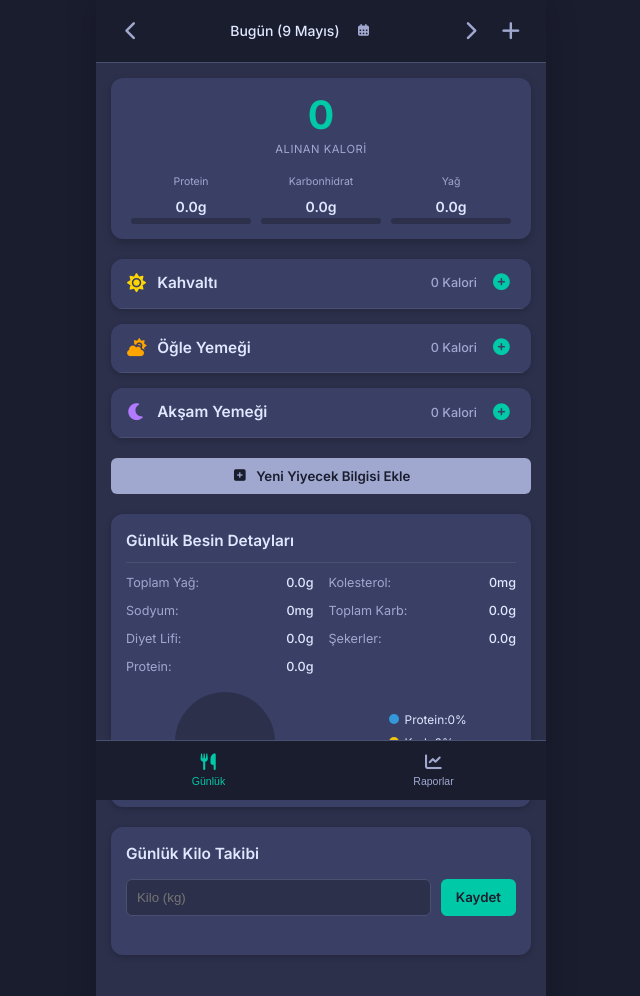
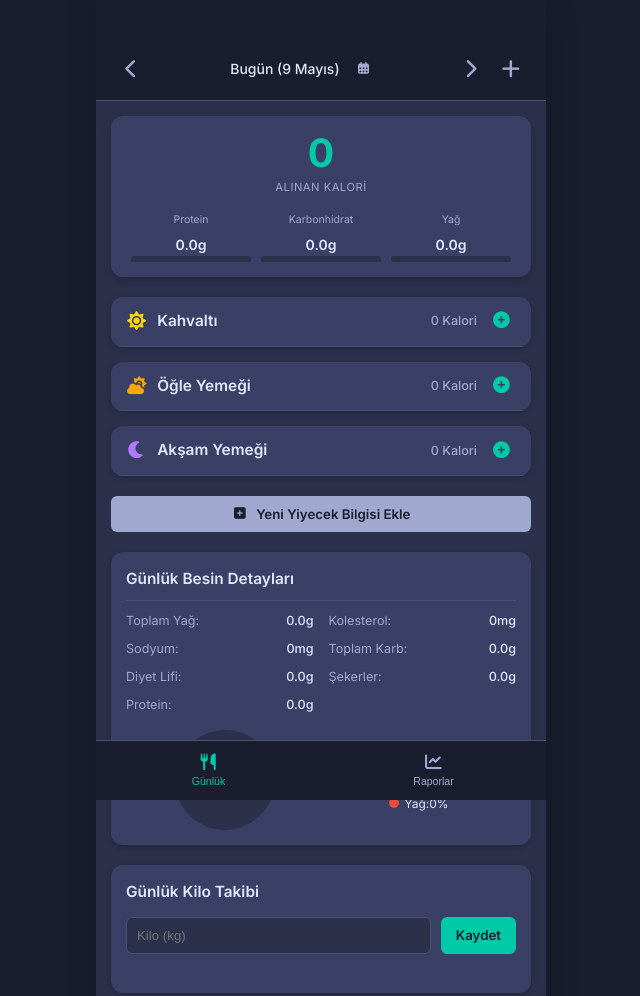
Before and after one commit to burhanerdem/KaloriTakip, a plain HTML site: page index.html in a window 1280 px wide. Shown: the top 996 px of the page, without its empty margins (319-959 px from the left). Drawn offline with Linux system fonts and the light colour scheme; no server answers.

Commit message:
Update style.css

```diff
--- a/style.css
+++ b/style.css
@@ -47,7 +47,7 @@ body {
 /* Header */
 .app-header {
     background-color: var(--bg-primary);
-    padding: 12px 15px;
+    padding: 50px 15px 12px; /* MODIFIED: Increased top padding */
     display: flex;
     justify-content: space-between;
     align-items: center;
```
